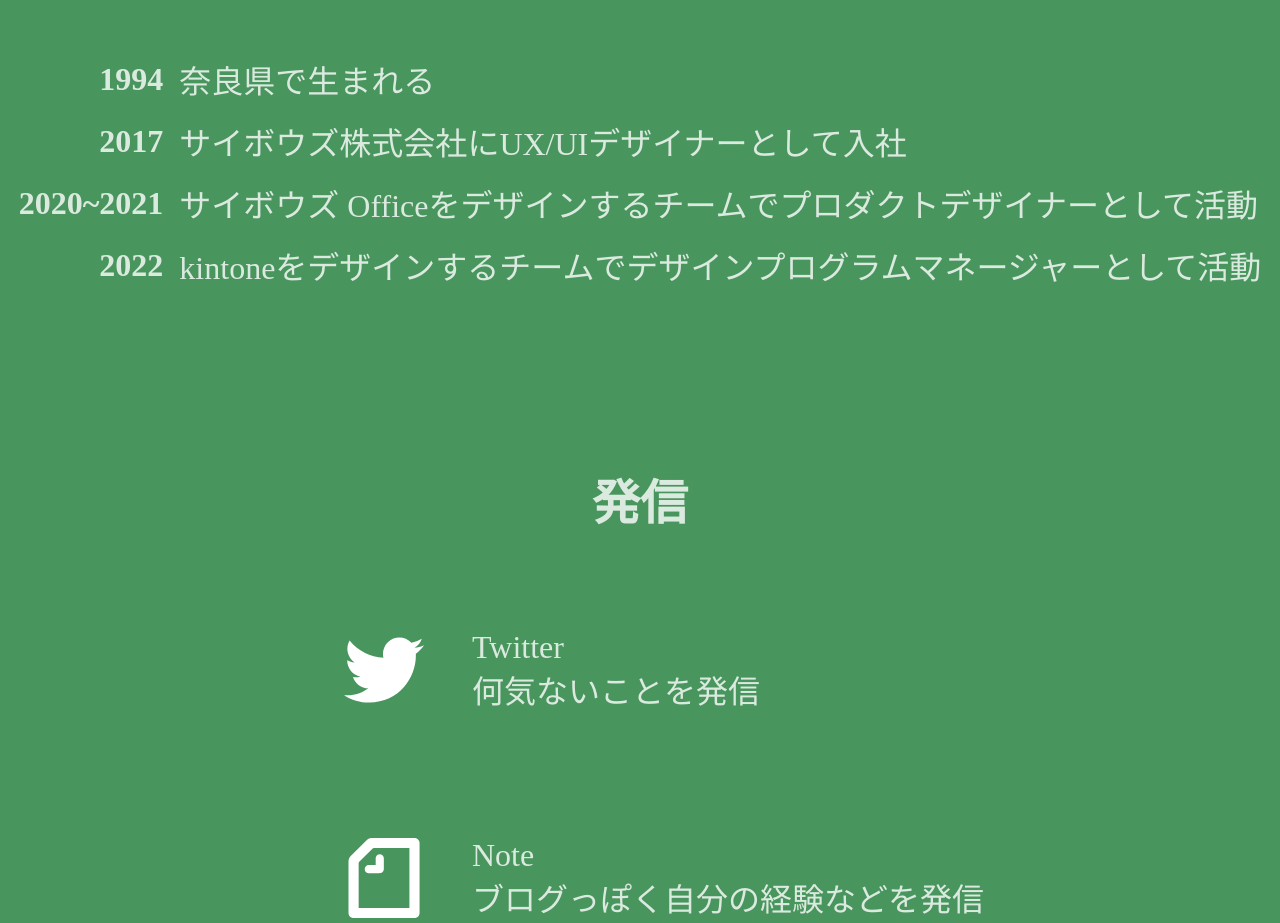
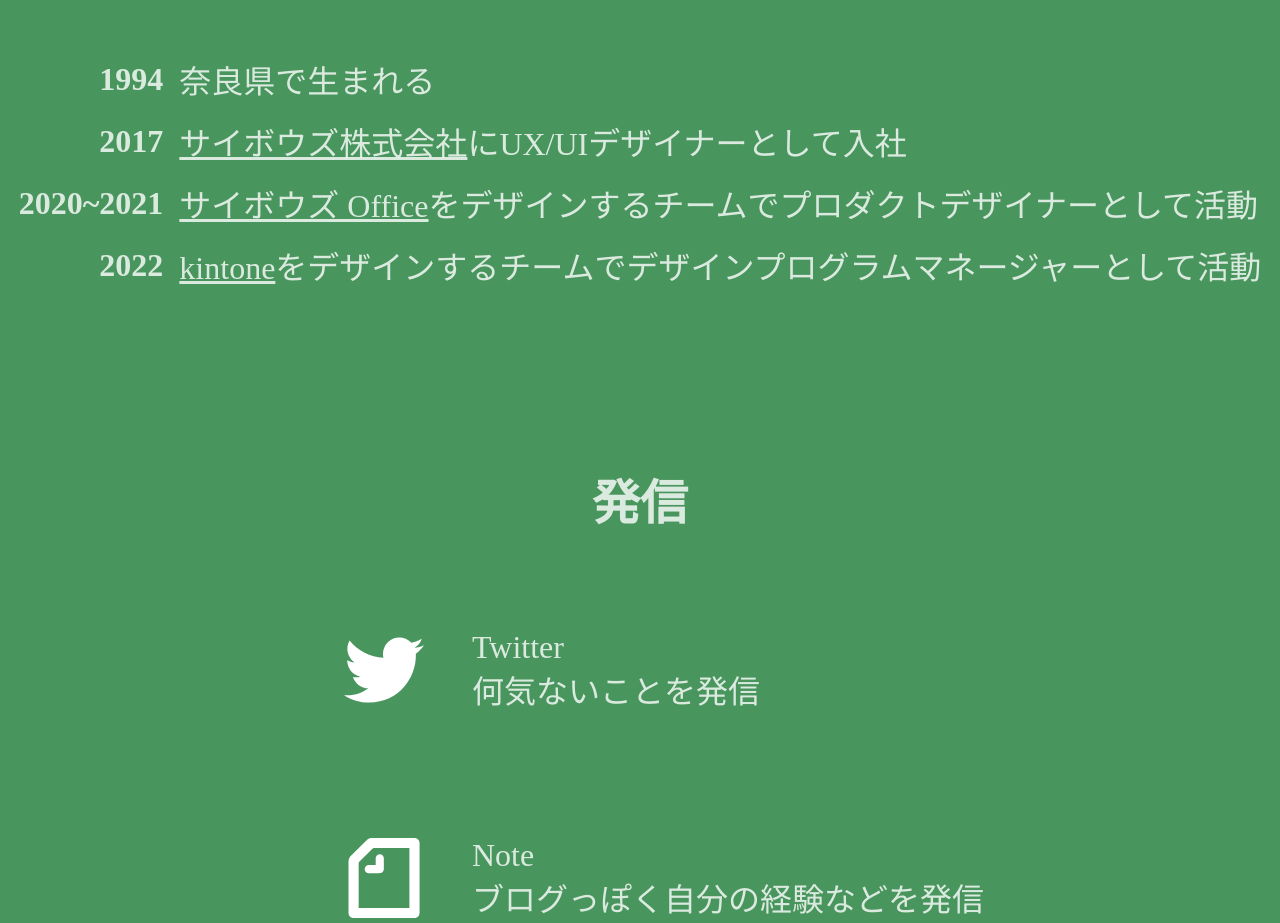
Before and after one commit to ka3zu1ma10/ka-zu-ma, a Next.js app: page / in a window 1280 px wide. Shown: the part 1666-2589 px from the top of the page. Built offline with nearby package versions, Linux system fonts and the light colour scheme; a web font is replaced by a local one.

Commit message:
aタグの修正

```diff
--- a/styles/Home.module.css
+++ b/styles/Home.module.css
@@ -69,6 +69,10 @@
 }
 .snsLink {
   text-align: left;
+  text-decoration: none;
+}
+.snsLink:focus,.snsLink:hover,.snsLink:active {
+  text-decoration: underline;
 }
 
 
--- a/styles/globals.css
+++ b/styles/globals.css
@@ -12,12 +12,9 @@
 
 a {
   color: inherit;
-  text-decoration: none;
+  text-decoration: underline;
 }
 
-a:focus,a:hover,a:active {
-  text-decoration: underline;
-}
 ul {
   list-style: none;
 }
```
